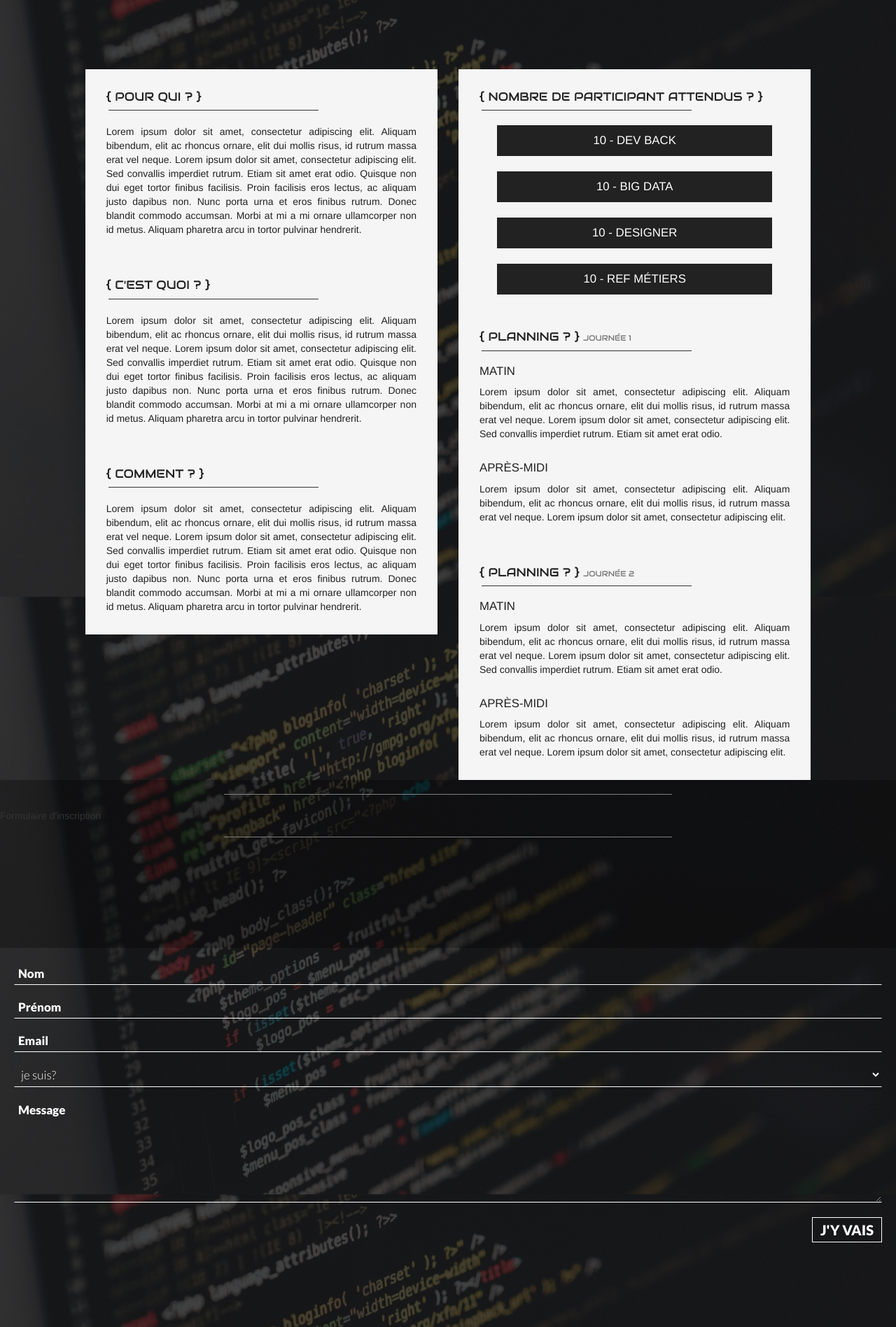
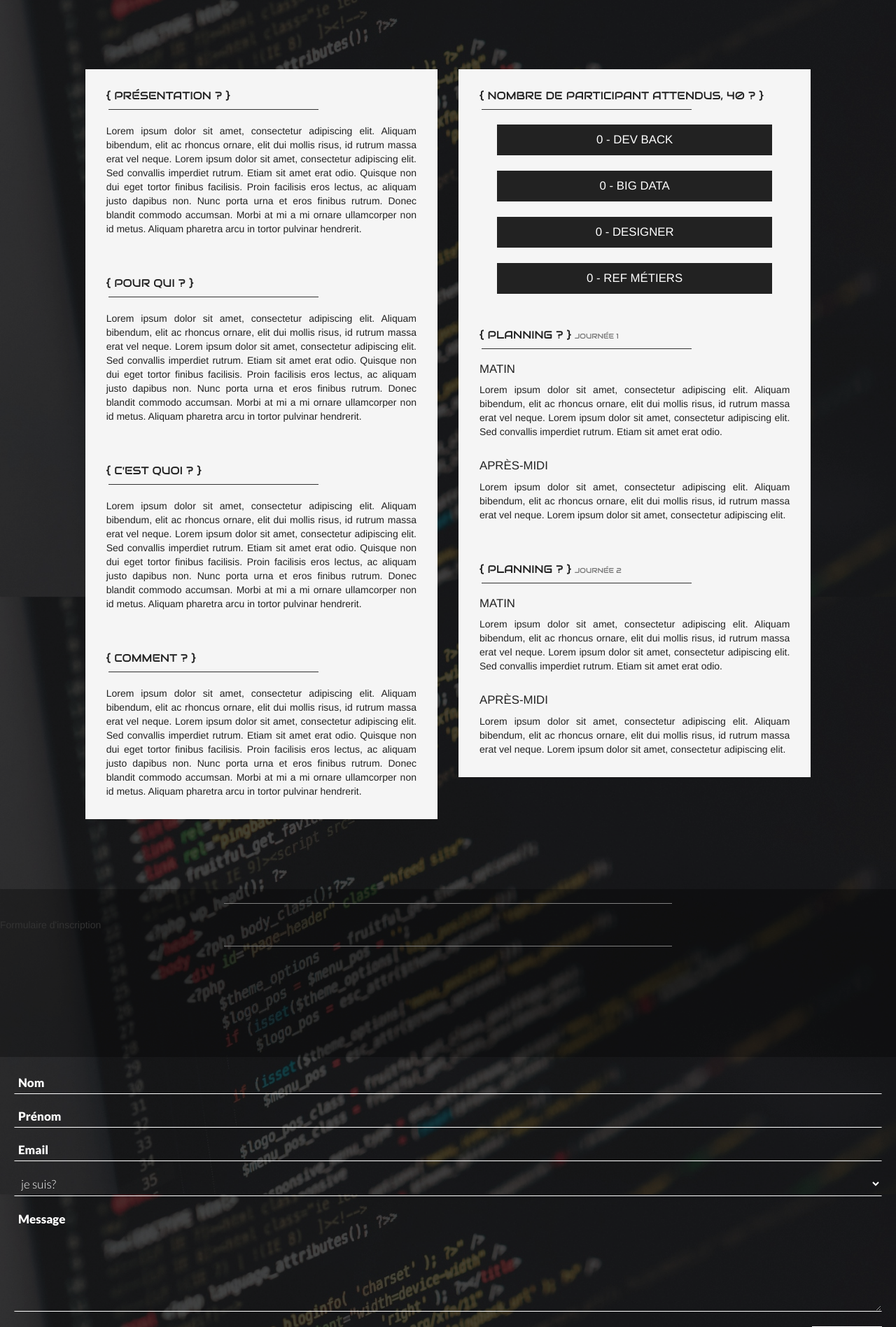
Before and after one commit to solenehuault/hackathon-Rennes, a PHP site: page / in a window 1280 px wide. Shown: the part 801-2698 px from the top of the page at 70% size. Run offline with PHP 8.4, Linux system fonts and the light colour scheme; some libraries are stand-ins or nearby versions.

Commit message:
Mise en place présentation + planning

```diff
--- a/css/main.css
+++ b/css/main.css
@@ -225,6 +225,7 @@ body {
 
 .section-present {
     margin-top: 100px;
+    margin-bottom: 100px;
 }
 
 .block2 {
@@ -245,7 +246,7 @@ body {
 .block h2 {
     font-family: 'Audiowide', cursive;
     font-weight: 400;
-    font-size: 1.2em;
+    font-size: 1.1em;
     margin-top: 30px;
     text-transform: uppercase;
 }
--- a/index.html
+++ b/index.html
@@ -25,7 +25,7 @@
             <p class="browserupgrade">You are using an <strong>outdated</strong> browser. Please <a href="http://browsehappy.com/">upgrade your browser</a> to improve your experience.</p>
         <![endif]-->
 
-    <!-- Add your site or application content here -->
+    <!-- Section de mise en bouche -->
     <div class="first-wrap">
         <div class="first-div">
             <div class="first-inner-div">
@@ -37,44 +37,52 @@
             </div>
         </div>
     </div>
-    <section class="col-md-5 col-md-offset-1 section-present">
+
+
+    <!-- Colonne de présentation de l'hackaton -->
+    <section class="col-md-5 col-md-offset-1 section-present" id="anchor">
         <div class="col-md-12 block" id="anchor">
+            <h2 class="col-md-12">{ Présentation ? }</h2>
+            <div class="separator-present col-md-8 col-md-offset-1 center-block"></div>
+            <p class="col-md-12">Lorem ipsum dolor sit amet, consectetur adipiscing elit. Aliquam bibendum, elit ac rhoncus ornare, elit dui mollis risus, id rutrum massa erat vel neque. Lorem ipsum dolor sit amet, consectetur adipiscing elit. Sed convallis imperdiet rutrum. Etiam sit amet erat odio. Quisque non dui eget tortor finibus facilisis. Proin facilisis eros lectus, ac aliquam justo dapibus non. Nunc porta urna et eros finibus rutrum. Donec blandit commodo accumsan. Morbi at mi a mi ornare ullamcorper non id metus. Aliquam pharetra arcu in tortor pulvinar hendrerit.</p>
+        </div>
+        <div class="col-md-12 block">
             <h2 class="col-md-12">{ Pour qui ? }</h2>
             <div class="separator-present col-md-8 col-md-offset-1 center-block"></div>
             <p class="col-md-12">Lorem ipsum dolor sit amet, consectetur adipiscing elit. Aliquam bibendum, elit ac rhoncus ornare, elit dui mollis risus, id rutrum massa erat vel neque. Lorem ipsum dolor sit amet, consectetur adipiscing elit. Sed convallis imperdiet rutrum. Etiam sit amet erat odio. Quisque non dui eget tortor finibus facilisis. Proin facilisis eros lectus, ac aliquam justo dapibus non. Nunc porta urna et eros finibus rutrum. Donec blandit commodo accumsan. Morbi at mi a mi ornare ullamcorper non id metus. Aliquam pharetra arcu in tortor pulvinar hendrerit.</p>
         </div>
-
-        <div class="col-md-12 block" id="anchor">
+        <div class="col-md-12 block">
             <h2 class="col-md-12">{ C'est quoi ? }</h2>
             <div class="separator-present col-md-8 col-md-offset-1 center-block"></div>
             <p class="col-md-12">Lorem ipsum dolor sit amet, consectetur adipiscing elit. Aliquam bibendum, elit ac rhoncus ornare, elit dui mollis risus, id rutrum massa erat vel neque. Lorem ipsum dolor sit amet, consectetur adipiscing elit. Sed convallis imperdiet rutrum. Etiam sit amet erat odio. Quisque non dui eget tortor finibus facilisis. Proin facilisis eros lectus, ac aliquam justo dapibus non. Nunc porta urna et eros finibus rutrum. Donec blandit commodo accumsan. Morbi at mi a mi ornare ullamcorper non id metus. Aliquam pharetra arcu in tortor pulvinar hendrerit.</p>
         </div>
-
-        <div class="col-md-12 block" id="anchor">
+        <div class="col-md-12 block">
             <h2 class="col-md-12">{ Comment ? }</h2>
             <div class="separator-present col-md-8 col-md-offset-1 center-block"></div>
             <p class="col-md-12">Lorem ipsum dolor sit amet, consectetur adipiscing elit. Aliquam bibendum, elit ac rhoncus ornare, elit dui mollis risus, id rutrum massa erat vel neque. Lorem ipsum dolor sit amet, consectetur adipiscing elit. Sed convallis imperdiet rutrum. Etiam sit amet erat odio. Quisque non dui eget tortor finibus facilisis. Proin facilisis eros lectus, ac aliquam justo dapibus non. Nunc porta urna et eros finibus rutrum. Donec blandit commodo accumsan. Morbi at mi a mi ornare ullamcorper non id metus. Aliquam pharetra arcu in tortor pulvinar hendrerit.</p>
         </div>
     </section>
+
+
+    <!-- Colonne du nombre de participant et du planning -->
     <section class="col-md-5 section-present">
-        <div class="col-md-12 block" id="anchor">
-            <h2 class="col-md-12">{ Nombre de participant attendus ? }</h2>
+        <div class="col-md-12 block">
+            <h2 class="col-md-12">{ Nombre de participant attendus, 40 ? }</h2>
             <div class="separator-present col-md-8 col-md-offset-1 center-block"></div>
             <div class="col-md-10 col-md-offset-1 participant">
-                <p class="col-md-12">10 - dev back</p>
+                <p class="col-md-12">0 - dev back</p>
             </div>
             <div class="col-md-10 col-md-offset-1 participant">
-                <p class="col-md-12">10 - Big data</p>
+                <p class="col-md-12">0 - Big data</p>
             </div>
             <div class="col-md-10 col-md-offset-1 participant">
-                <p class="col-md-12">10 - Designer</p>
+                <p class="col-md-12">0 - Designer</p>
             </div>
             <div class="col-md-10 col-md-offset-1 participant">
-                <p class="col-md-12">10 - Ref métiers</p>
+                <p class="col-md-12">0 - Ref métiers</p>
             </div>
         </div>
-
-        <div class="col-md-12 block" id="anchor">
+        <div class="col-md-12 block">
             <h2 class="col-md-12">{ planning ? } <small>JOURNÉE 1</small></h2>
             <div class="separator-present col-md-8 col-md-offset-1 center-block"></div>
             <h3 class="col-md-12">matin</h3>
@@ -82,8 +90,7 @@
             <h3 class="col-md-12">après-midi</h3>
             <p class="col-md-12">Lorem ipsum dolor sit amet, consectetur adipiscing elit. Aliquam bibendum, elit ac rhoncus ornare, elit dui mollis risus, id rutrum massa erat vel neque. Lorem ipsum dolor sit amet, consectetur adipiscing elit.</p>
         </div>
-
-        <div class="col-md-12 block" id="anchor">
+        <div class="col-md-12 block">
             <h2 class="col-md-12">{ planning ? } <small>JOURNÉE 2</small></h2>
             <div class="separator-present col-md-8 col-md-offset-1 center-block"></div>
             <h3 class="col-md-12">matin</h3>
@@ -93,18 +100,9 @@
         </div>
     </section>
 
-    <!--    <div class="second-wrap">
-            <h4>Nombre de participant attendus ?</h4>
-            <h4>Dont 10 Dev back</h4>
-            <h4>Dont 10 Big data</h4>
-            <h4>Dont 10 Designer</h4>
-            <h4>Dont 10 Ref métiers</h4>
-            <h4>AGENDA</h4>
-            <h4>Lorem ipsum dolor sit amet, consectetur adipiscing elit. Aliquam bibendum, elit ac rhoncus ornare, elit dui mollis risus, id rutrum massa erat vel neque. Lorem ipsum dolor sit amet, consectetur adipiscing elit. Sed convallis imperdiet rutrum. Etiam sit amet erat odio. Quisque non dui eget tortor finibus facilisis. Proin facilisis eros lectus, ac aliquam justo dapibus non. Nunc porta urna et eros finibus rutrum. Donec blandit commodo accumsan. Morbi at mi a mi ornare ullamcorper non id metus. Aliquam pharetra arcu in tortor pulvinar hendrerit. </h4>
-        </div>
-    </div>-->
 
-    <div class="third-wrap">
+   <!--Contact -->
+    <section class="third-wrap">
         <div class="fourth-div">
             <p class="body-text titre">
                 <span class="line-separator"></span> Formulaire d'inscription
@@ -144,8 +142,8 @@
 
             </div>
         </div>
-    </div>
-    </div>
+        </div>
+    </section>
 
     <!--========= 4EME PAGE =======-->
 
```
